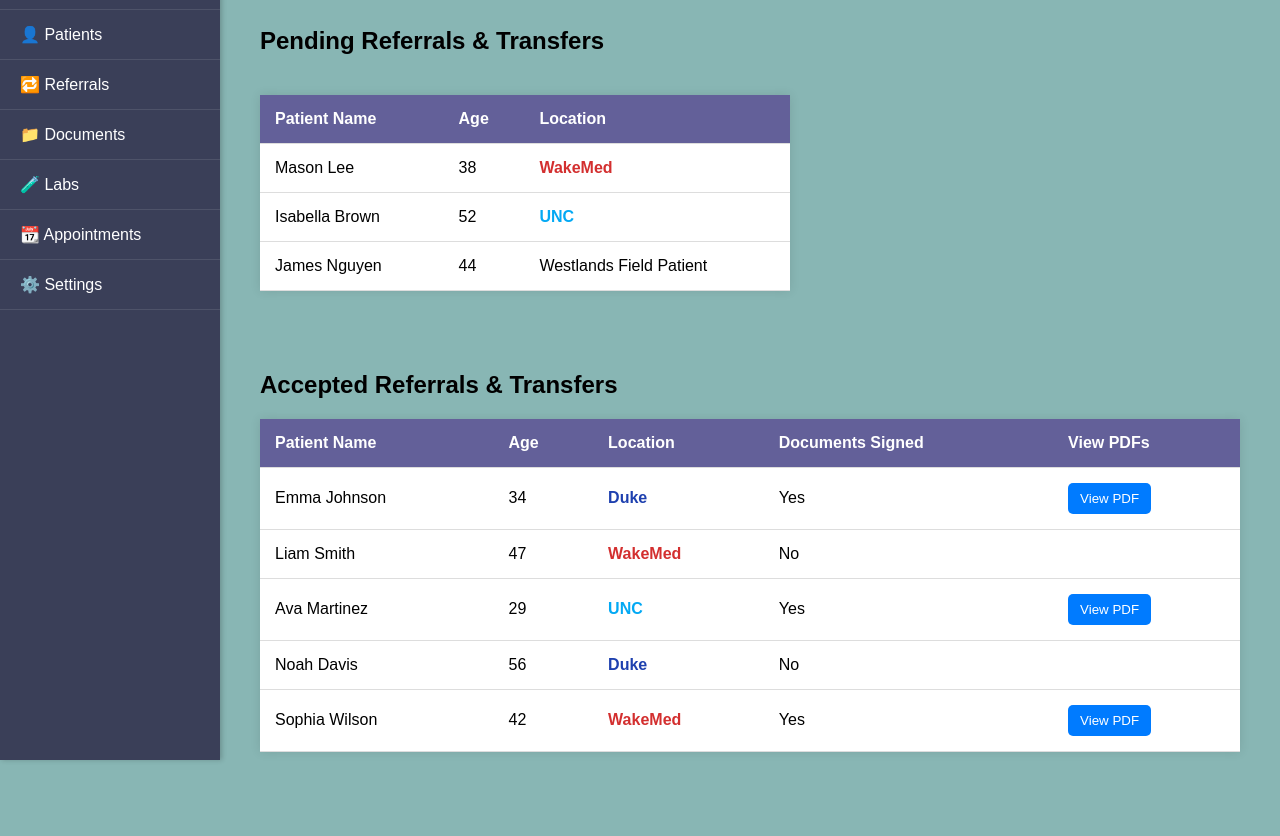
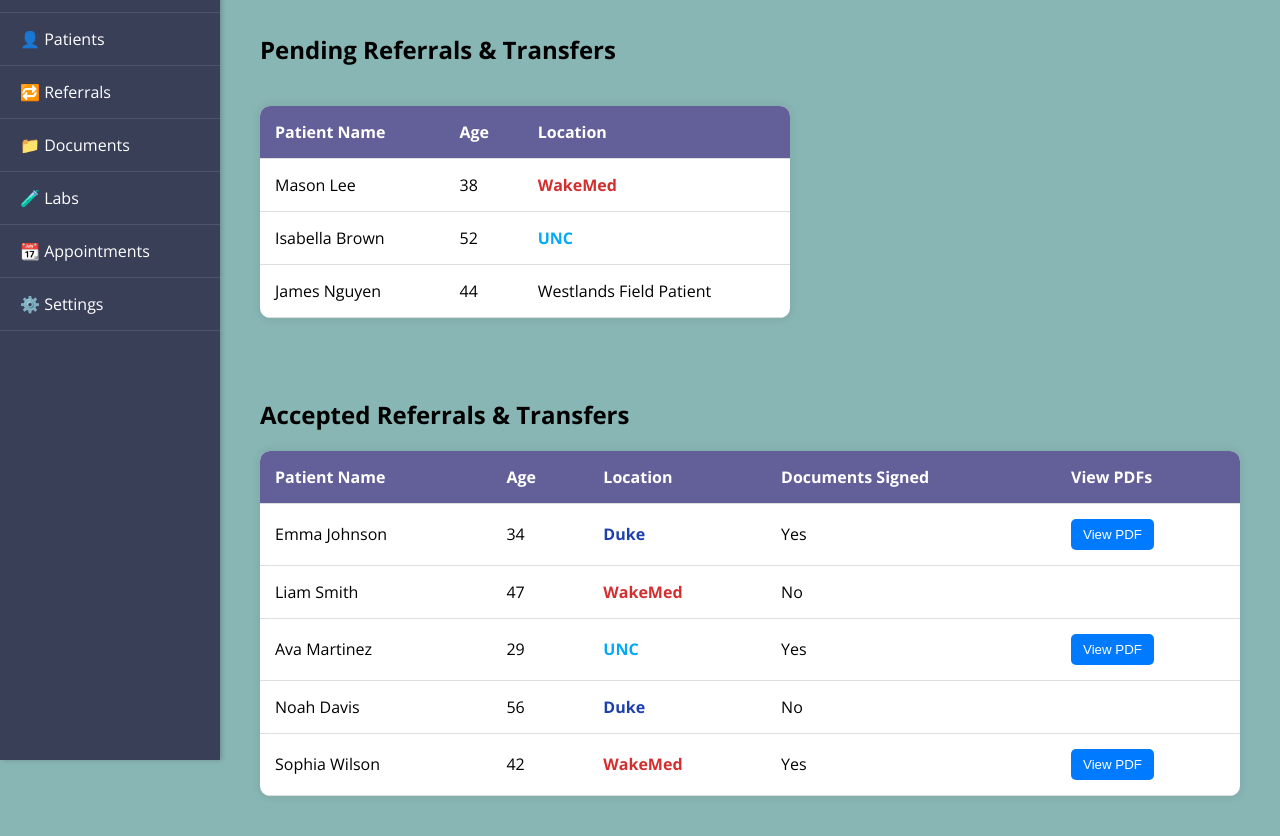
Before and after one commit to tyrictjones/fhir_project_mockup, a plain HTML site: page index.html in a window 1280 px wide. Shown: the part 100-936 px from the top of the page. Before the commit the page ends 892 px from the top, so only its background shows below. Drawn offline with nearby package versions, Linux system fonts and the light colour scheme.

Commit message:
Update index.html

```diff
--- a/index.html
+++ b/index.html
@@ -2,10 +2,13 @@
 <html lang="en">
 <head>
   <meta charset="UTF-8">
+  <link rel="preconnect" href="https://fonts.googleapis.com">
+  <link rel="preconnect" href="https://fonts.gstatic.com" crossorigin>
+  <link href="https://fonts.googleapis.com/css2?family=Montserrat:ital,wght@0,100..900;1,100..900&family=Open+Sans:ital,wght@0,300..800;1,300..800&family=Quicksand:wght@300..700&display=swap" rel="stylesheet">
   <title>Westlands Admissions Dashboard</title>
   <style>
     body {
-  font-family: Arial, sans-serif;
+  font-family: "Open Sans", sans-serif;
   background-color: #88B6B4;
   padding: 0;
   margin: 0;
@@ -35,7 +38,10 @@ h2 {
 }
 
 table {
-  border-collapse: collapse;
+  border-collapse: separate;
+  border-spacing: 0;
+  border-radius: 10px;
+  overflow: hidden;
   background-color: white;
   box-shadow: 0 0 10px rgba(0,0,0,0.1);
   margin: 0 40px 40px 40px;
@@ -166,7 +172,7 @@ tr:hover {
 }
 
 .patient-name:hover {
-  background-color: #88B6B4;
+  background-color: #93C4C2;
   color: white;
 }
 
```
